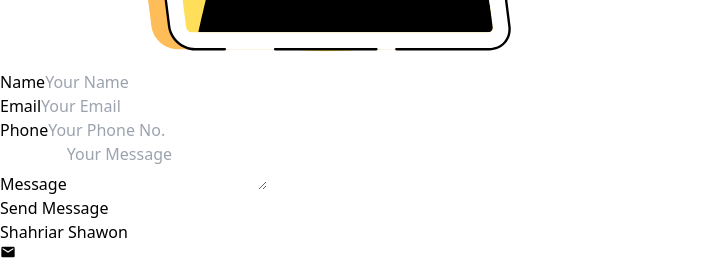
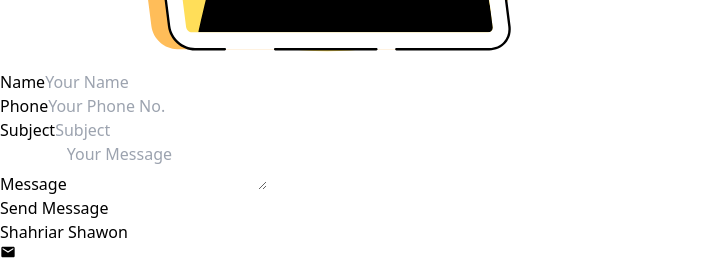
Before and after one commit to ShawonECE/portfolio, a React (Vite) app: page / in a window 1280 px wide. Shown: the part 9858-10122 px from the top of the page, without its empty margins (0-727 px from the left). Built offline with nearby package versions, Linux system fonts and the light colour scheme.

Commit message:
emailjs added to the contact form

```diff
--- a/package.json
+++ b/package.json
@@ -10,6 +10,7 @@
     "preview": "vite preview"
   },
   "dependencies": {
+    "@emailjs/browser": "^4.3.3",
     "@react-icons/all-files": "^4.1.0",
     "localforage": "^1.10.0",
     "match-sorter": "^6.3.4",
@@ -20,6 +21,7 @@
     "react-router-hash-link": "^2.4.3",
     "react-simple-typewriter": "^5.0.1",
     "sort-by": "^1.2.0",
+    "sweetalert": "^2.1.2",
     "swiper": "^11.1.4"
   },
   "devDependencies": {
--- a/src/components/Contact.jsx
+++ b/src/components/Contact.jsx
@@ -1,6 +1,31 @@
 import touch from '../assets/touch.png';
+import emailjs from '@emailjs/browser';
+import { useRef } from 'react';
+import swal from 'sweetalert';
 
 const Contact = () => {
+    const form = useRef();
+    const onSubmit = (e) => {
+        e.preventDefault();
+
+        emailjs
+            .sendForm(import.meta.env.VITE_EMAILJS_SERVICE_ID, import.meta.env.VITE_EMAILJS_TEMPLATE_ID, form.current, {
+                publicKey: import.meta.env.VITE_EMAILJS_PUBLIC_KEY,
+            })
+            .then(
+                () => {
+                    swal("Messaged successfully!", {
+                        icon: "success",
+                    });
+                    form.current.reset();
+                },
+                (error) => {
+                    swal("Failed to message!", {
+                        icon: "warning",
+                    });
+                },
+            );
+    }
     return (
             <div id="contact" className="hero min-h-screen bg-gradient-to-b from-black/90 to-gray-900 py-16">
                 <div className="hero-content flex-col lg:flex-row-reverse gap-10">
@@ -9,33 +34,33 @@ const Contact = () => {
                         <img src={ touch } alt="" />
                     </div>
                     <div className="card shrink-0 w-full max-w-lg bg-transparent border border-orange-500">
-                        <form className="card-body">
+                        <form ref={form} className="card-body" onSubmit={onSubmit} >
                             <div className="form-control">
                                 <label className="label">
                                     <span className="label-text text-white">Name</span>
                                 </label>
-                                <input type="text" placeholder="Your Name" className="input input-bordered bg-transparent border-orange-500 focus:bg-orange-200 text-white focus:text-black" required />
-                            </div>
-                            <div className="form-control">
-                                <label className="label">
-                                    <span className="label-text text-white">Email</span>
-                                </label>
-                                <input type="email" placeholder="Your Email" className="input input-bordered bg-transparent border-orange-500 focus:bg-orange-200 text-white focus:text-black" required />
+                                <input type="text" placeholder="Your Name" name='name' className="input input-bordered bg-transparent border-orange-500 focus:bg-orange-200 text-white focus:text-black" required />
                             </div>
                             <div className="form-control">
                                 <label className="label">
                                     <span className="label-text text-white">Phone</span>
                                 </label>
-                                <input type="text" placeholder="Your Phone No." className="input input-bordered bg-transparent border-orange-500 focus:bg-orange-200 text-white focus:text-black" required />
+                                <input type="text" placeholder="Your Phone No." name='phone' className="input input-bordered bg-transparent border-orange-500 focus:bg-orange-200 text-white focus:text-black" required />
+                            </div>
+                            <div className="form-control">
+                                <label className="label">
+                                    <span className="label-text text-white">Subject</span>
+                                </label>
+                                <input type="text" placeholder="Subject" name='subject' className="input input-bordered bg-transparent border-orange-500 focus:bg-orange-200 text-white focus:text-black" required />
                             </div>
                             <div className="form-control">
                                 <label className="label">
                                     <span className="label-text text-white">Message</span>
                                 </label>
-                                <textarea placeholder="Your Message" className="textarea textarea-bordered textarea-lg bg-transparent border-orange-500 focus:bg-orange-200 text-white focus:text-black" ></textarea>
+                                <textarea placeholder="Your Message" name='message' className="textarea textarea-bordered textarea-lg bg-transparent border-orange-500 focus:bg-orange-200 text-white focus:text-black" required ></textarea>
                             </div>
                             <div className="form-control mt-6">
-                                <button className="btn bg-transparent hover:bg-orange-500 text-white border-orange-500 hover:border-0">Send Message</button>
+                                <button type='submit' className="btn bg-transparent hover:bg-orange-500 text-white border-orange-500 hover:border-0">Send Message</button>
                             </div>
                         </form>
                     </div>
```
Also changed, not shown: 1 other file (tests, documents, lock files or other folders).
